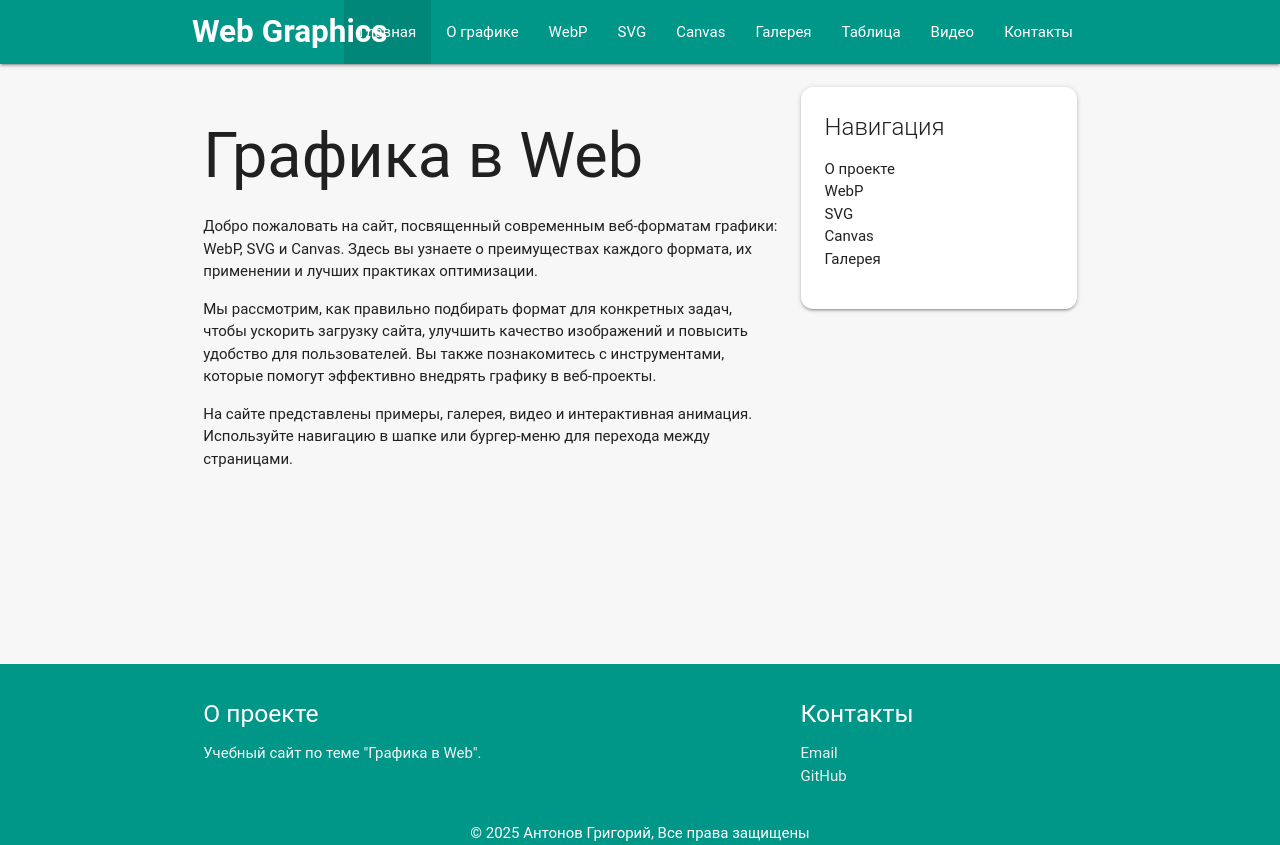
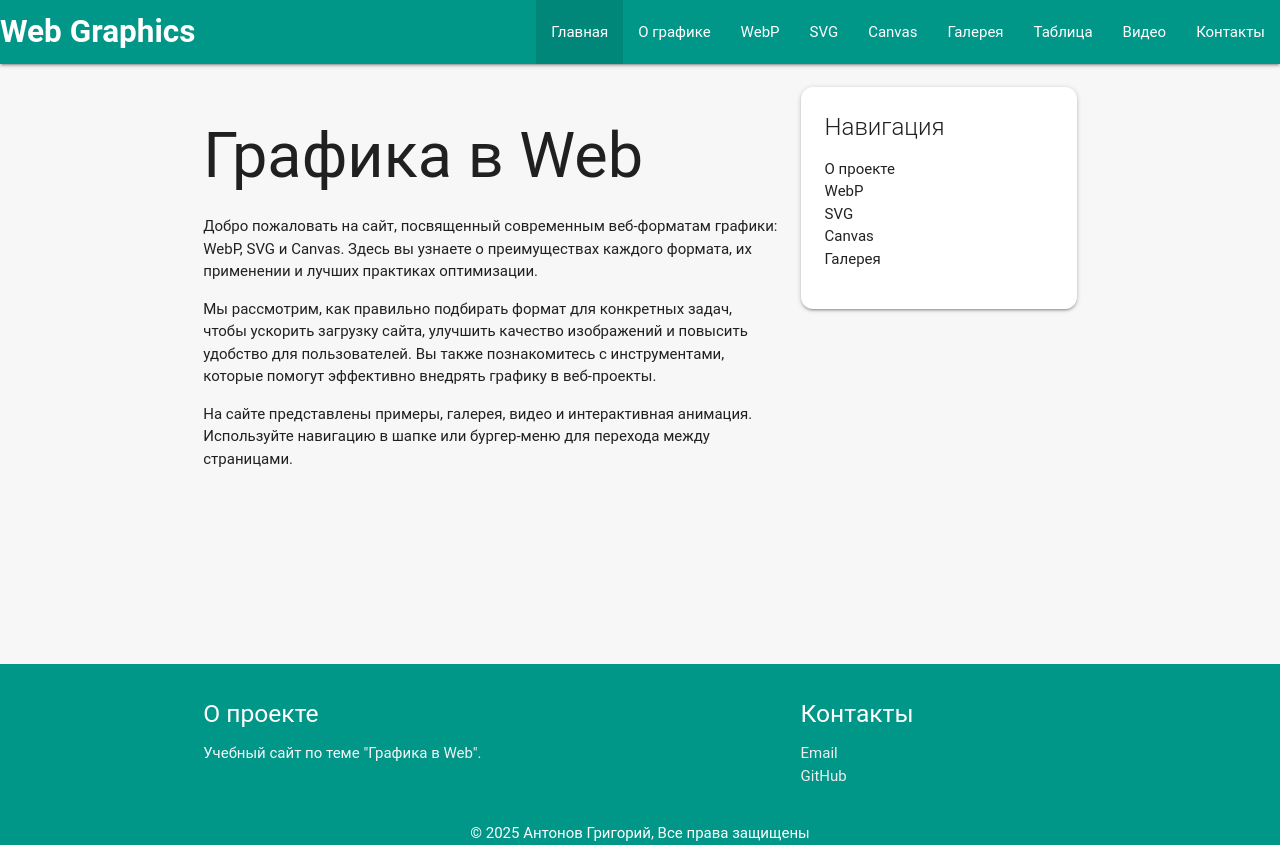
Before and after one commit to Awesome0303/web-graphics, a plain HTML site: page index.html in a window 1280 px wide. Drawn offline with nearby package versions, Linux system fonts and the light colour scheme.

Commit message:
Update index.html

```diff
--- a/index.html
+++ b/index.html
@@ -12,7 +12,7 @@
 
   <header>
     <nav class="teal">
-      <div class="nav-wrapper container">
+      <div class="nav-wrapper">
         <a href="index.html" class="brand-logo">Web Graphics</a>
         <a href="#" data-target="mobile-demo" class="sidenav-trigger">
           <i class="material-icons">menu</i>
```
